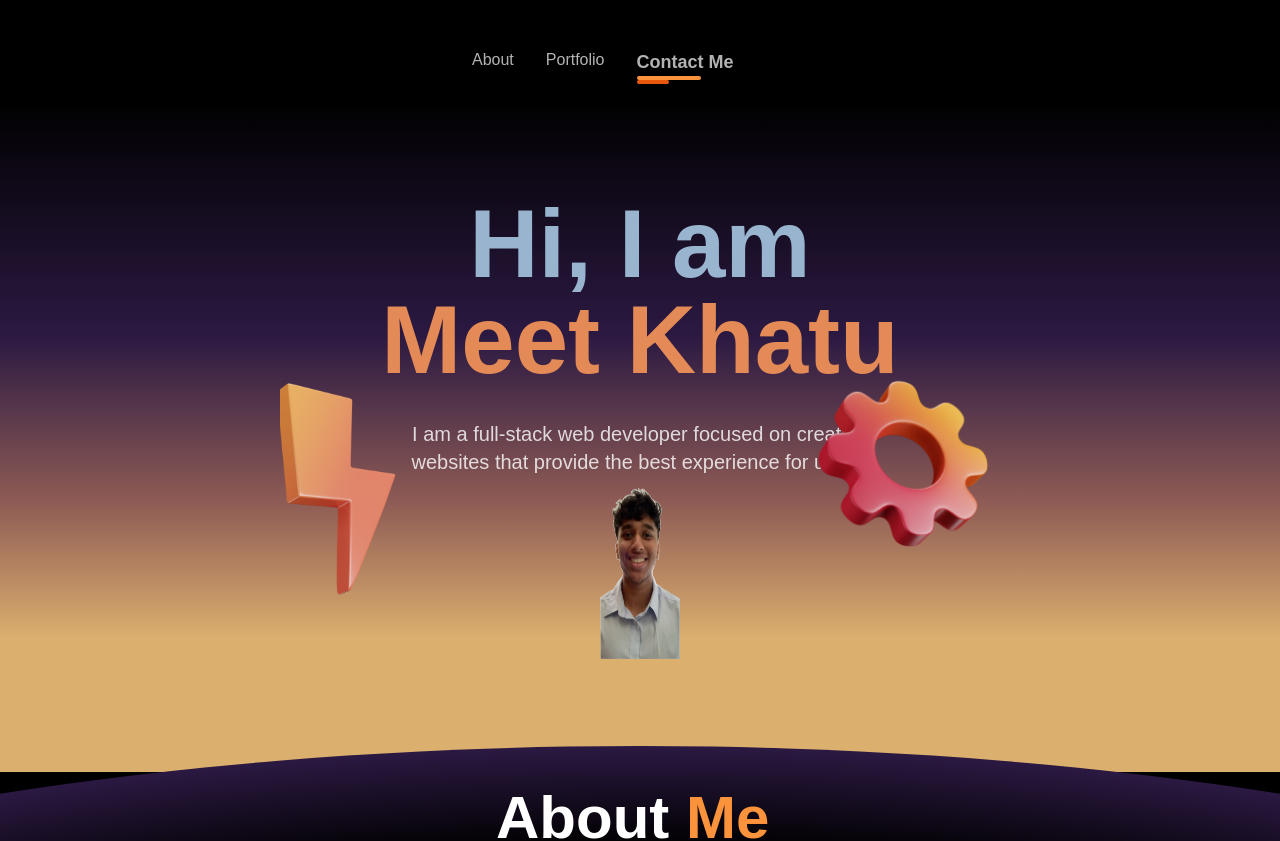
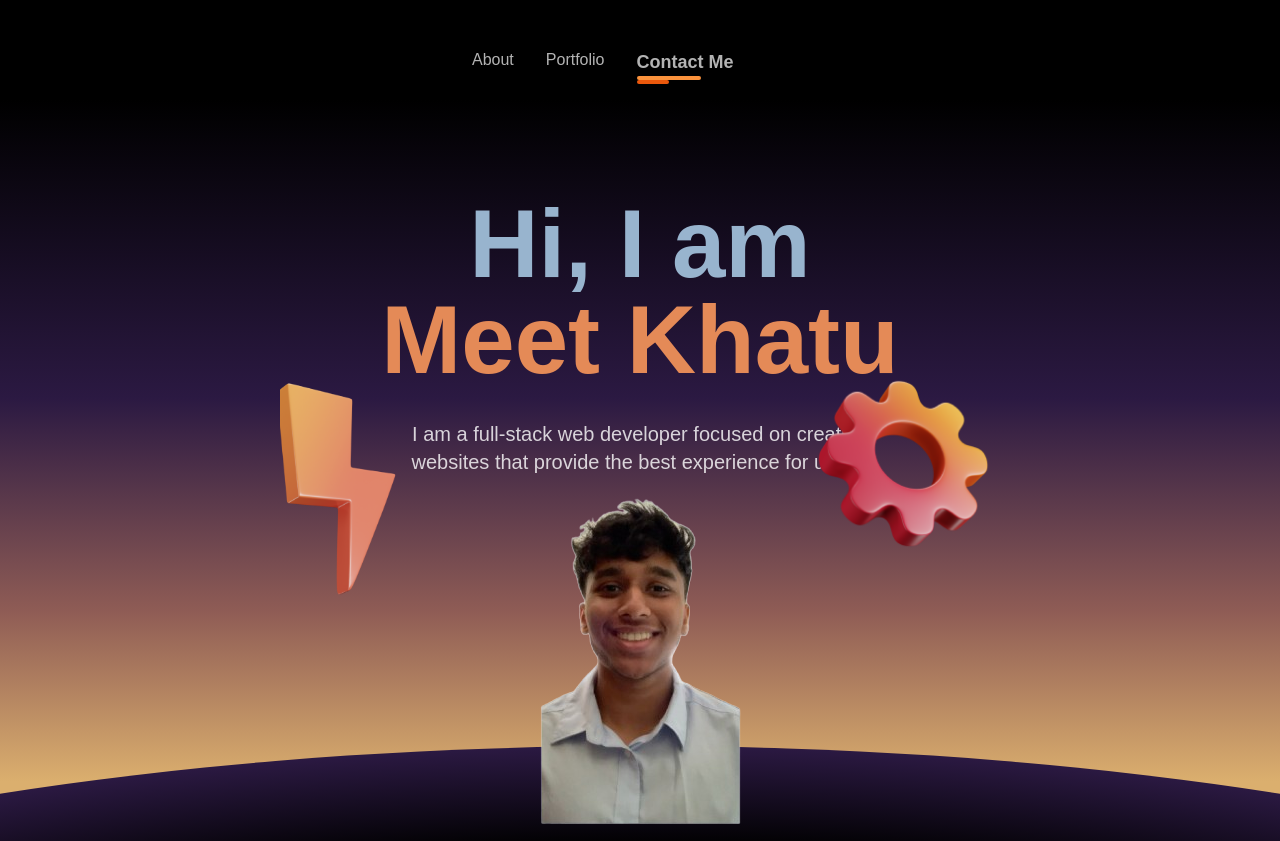
Before and after one commit to meetkhatu/portfolio, a Next.js app: page / in a window 1280 px wide. Shown: the top 841 px of the page. Built offline with nearby package versions, Linux system fonts and the light colour scheme.

Commit message:
css changes

```diff
--- a/src/app/Components/Hero.tsx
+++ b/src/app/Components/Hero.tsx
@@ -70,7 +70,9 @@ const Hero = () => {
         <Image
           src={profilepic}
           alt='profile picture'
-          className=' h-[200px] w-[150px] mx-auto' />
+          width={500}
+          height={500}
+          className='h-auto w-auto mx-auto' />
       </div>
     </div>
   )
```
